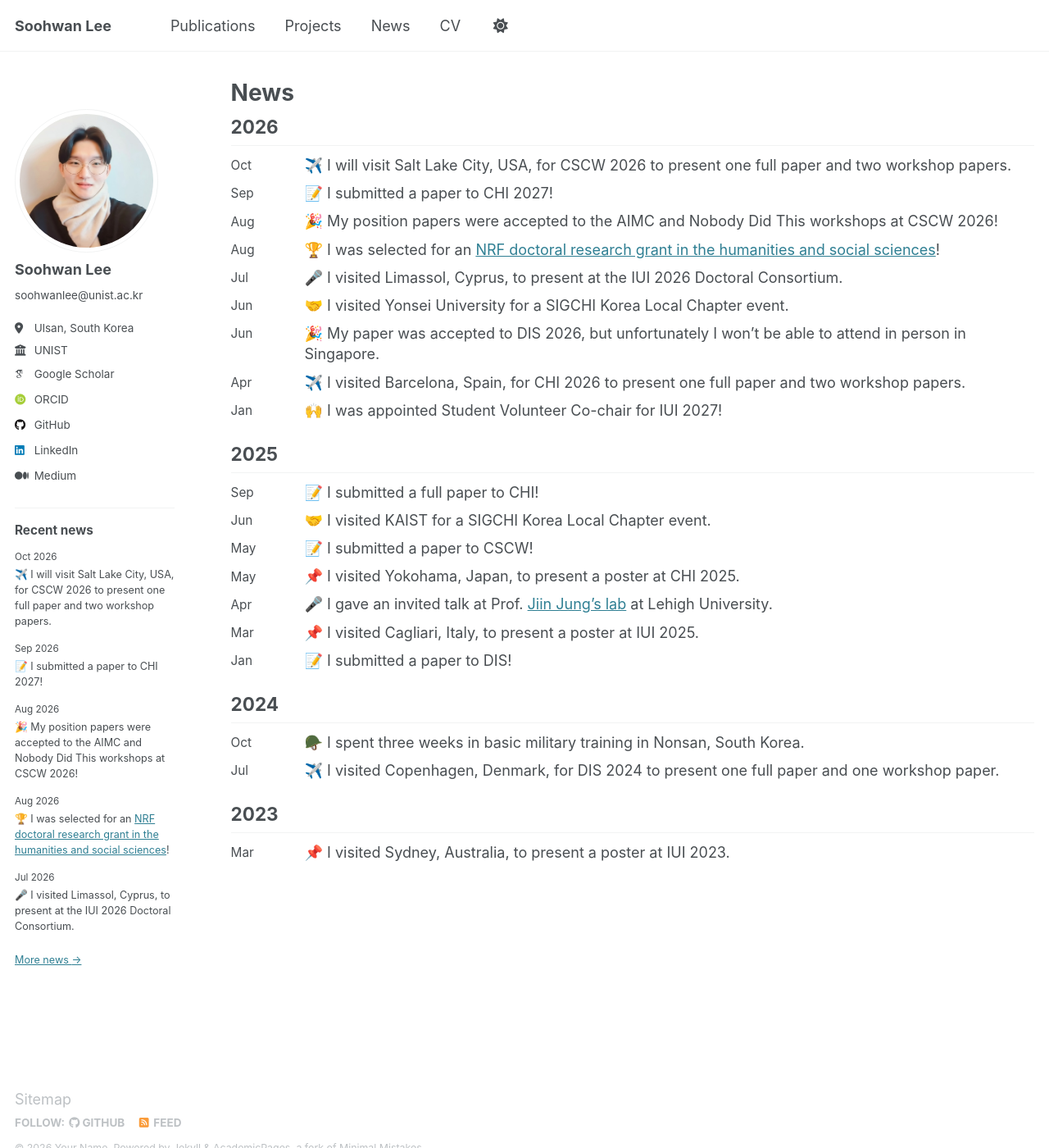
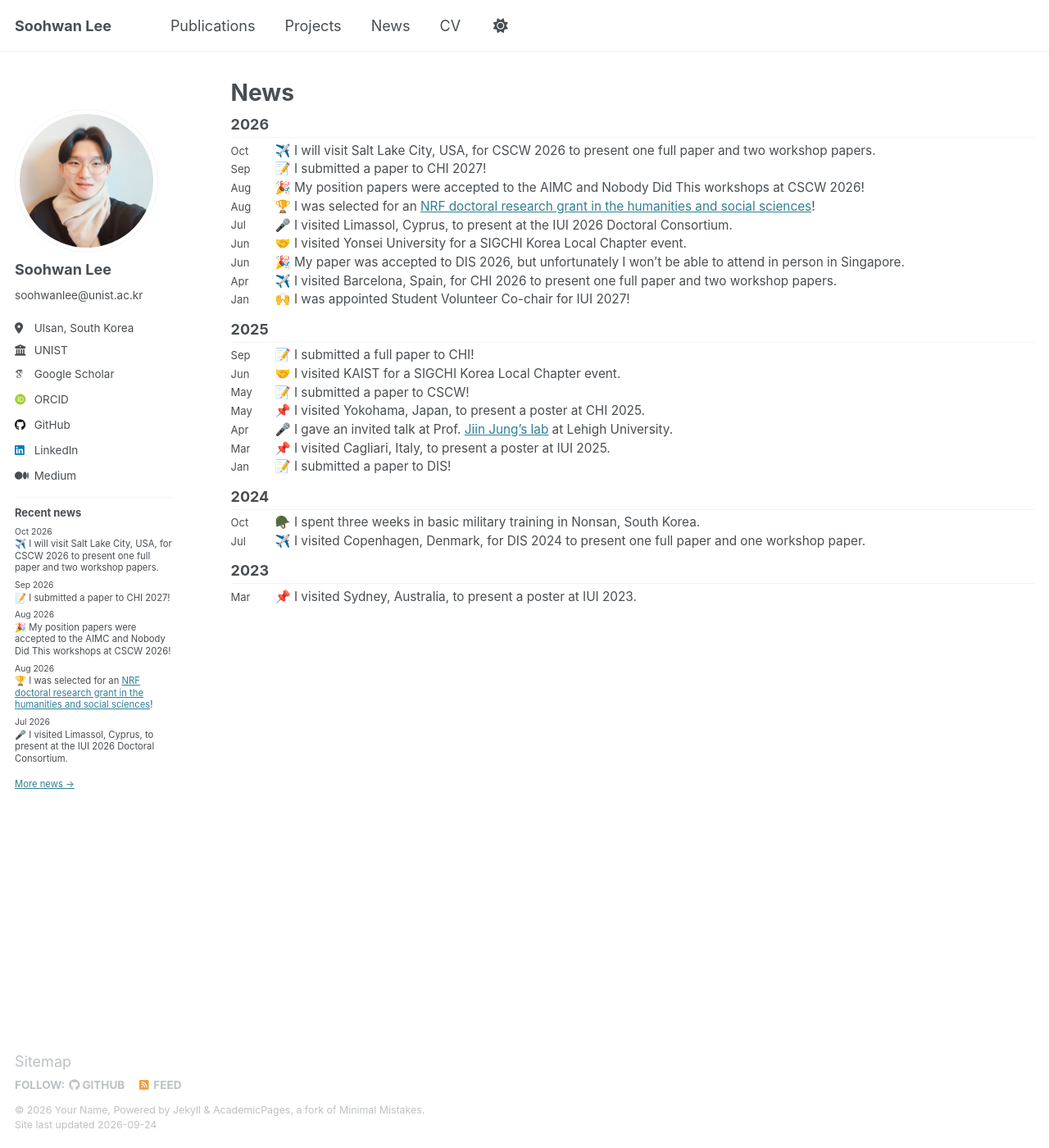
Before and after one commit to Soohwan-Lee/soohwan-lee.github.io, a Jekyll site: the page built from _pages/news.html, in a window 1280 px wide and 1400 px high. Shown: the whole window at 82% size. Built offline with Jekyll 4.4.1, drawn with Linux system fonts in a browser that asks for light colours; some web fonts are replaced.

Commit message:
style(news): tighten sidebar typography and archive spacing

```diff
--- a/_sass/layout/_news.scss
+++ b/_sass/layout/_news.scss
@@ -1,13 +1,13 @@
 .sidebar-news {
-  margin-top: 1.5rem;
-  padding-top: 1rem;
-  padding-bottom: 1.5rem;
+  margin-top: 0.8rem;
+  padding-top: 0.6rem;
+  padding-bottom: 1rem;
   border-top: 1px solid var(--global-border-color);
   overflow-wrap: anywhere;
 
   h2 {
-    margin: 0 0 0.8rem;
-    font-size: 0.85rem;
+    margin: 0 0 0.45rem;
+    font-size: 0.72rem;
   }
 
   &__list {
@@ -16,32 +16,35 @@
     list-style: none;
 
     li {
-      margin-bottom: 0.85rem;
-      font-size: 0.7rem;
+      margin-bottom: 0.4rem;
+      font-size: 0.625rem;
+      line-height: 1.3;
     }
   }
 
   time {
     display: block;
-    margin-bottom: 0.2rem;
-    font-size: 0.65rem;
+    margin-bottom: 0.05rem;
+    font-size: 0.575rem;
     color: var(--global-text-color);
   }
 
   &__text p {
-    margin: 0 0 0.3em;
+    margin: 0;
     font-size: inherit;
+    line-height: inherit;
   }
 
   &__empty, &__more {
-    font-size: 0.7rem;
+    font-size: 0.625rem;
   }
 }
 
 .news-year {
   h2 {
-    margin: 1.25rem 0 0.35rem;
-    padding-bottom: 0.5rem;
+    margin: 0.8rem 0 0.2rem;
+    padding-bottom: 0.25rem;
+    font-size: 1rem;
     border-bottom: 1px solid var(--global-border-color);
   }
 
@@ -58,13 +61,14 @@
 
 .news-item {
   display: flex;
-  gap: 1rem;
+  gap: 0.5rem;
   margin: 0;
-  padding: 0.25rem 0;
-  line-height: 1.4;
+  padding: 0.1rem 0;
+  font-size: 0.85rem;
+  line-height: 1.25;
 
   time {
-    flex: 0 0 4rem;
+    flex: 0 0 2.5rem;
     padding-top: 0.15em;
     font-size: 0.85em;
     color: var(--global-text-color);
@@ -75,7 +79,7 @@
     overflow-wrap: anywhere;
 
     p {
-      margin: 0 0 0.5em;
+      margin: 0;
     }
 
     > :last-child {
```
